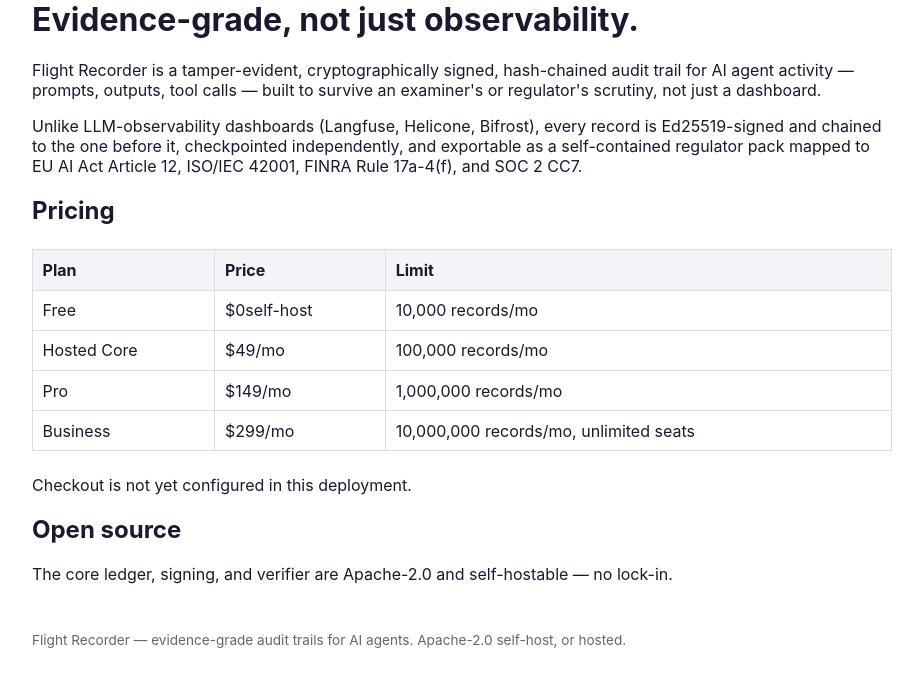
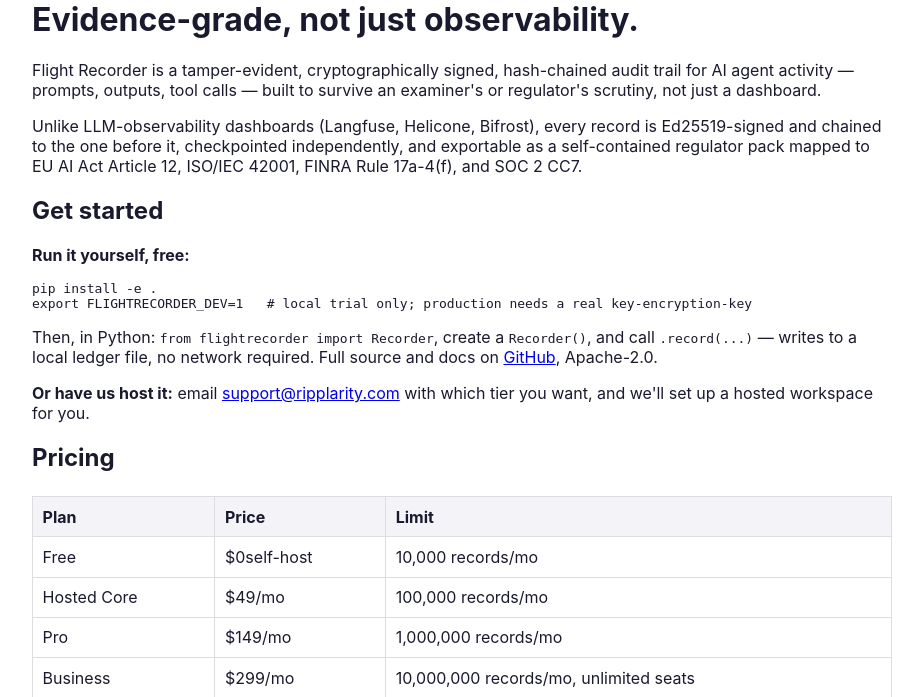
Before and after one commit to maximusrufus/FlightRecorder, a FastAPI app: page / in a window 1280 px wide. Shown: the part 185-882 px from the top of the page, without its empty margins (178-1101 px from the left). Before the commit the page ends 833 px from the top, so only its background shows below. Run offline with FastAPI, Linux system fonts and the light colour scheme; parts of the project's set-up code (start-up, migrations or seed data) failed here and were passed over; some libraries are stand-ins or nearby versions.

Commit message:
landing: add Get started section with self-host quickstart and hosted mailto
No entry point existed at all. Add the real quickstart from the README
for the free self-hosted path, plus a mailto for visitors who want us
to host it, without implying self-serve hosted signup exists.

```diff
--- a/flightrecorder/templates/landing.html
+++ b/flightrecorder/templates/landing.html
@@ -12,6 +12,21 @@
   record is Ed25519-signed and chained to the one before it, checkpointed
   independently, and exportable as a self-contained regulator pack mapped to
   EU AI Act Article 12, ISO/IEC 42001, FINRA Rule 17a-4(f), and SOC 2 CC7.
+</p>
+
+<h2>Get started</h2>
+<p><strong>Run it yourself, free:</strong></p>
+<pre><code>pip install -e .
+export FLIGHTRECORDER_DEV=1   # local trial only; production needs a real key-encryption-key</code></pre>
+<p>
+  Then, in Python: <code>from flightrecorder import Recorder</code>, create a
+  <code>Recorder()</code>, and call <code>.record(...)</code> — writes to a local
+  ledger file, no network required. Full source and docs on
+  <a href="https://github.com/maximusrufus/FlightRecorder">GitHub</a>, Apache-2.0.
+</p>
+<p><strong>Or have us host it:</strong> email
+  <a href="mailto:support@ripplarity.com?subject=Flight%20Recorder%20hosted%20setup">support@ripplarity.com</a>
+  with which tier you want, and we'll set up a hosted workspace for you.
 </p>
 
 <h2>Pricing</h2>
```
Also changed, not shown: tests/test_web_preview_banner.py (+7 -0 lines).
